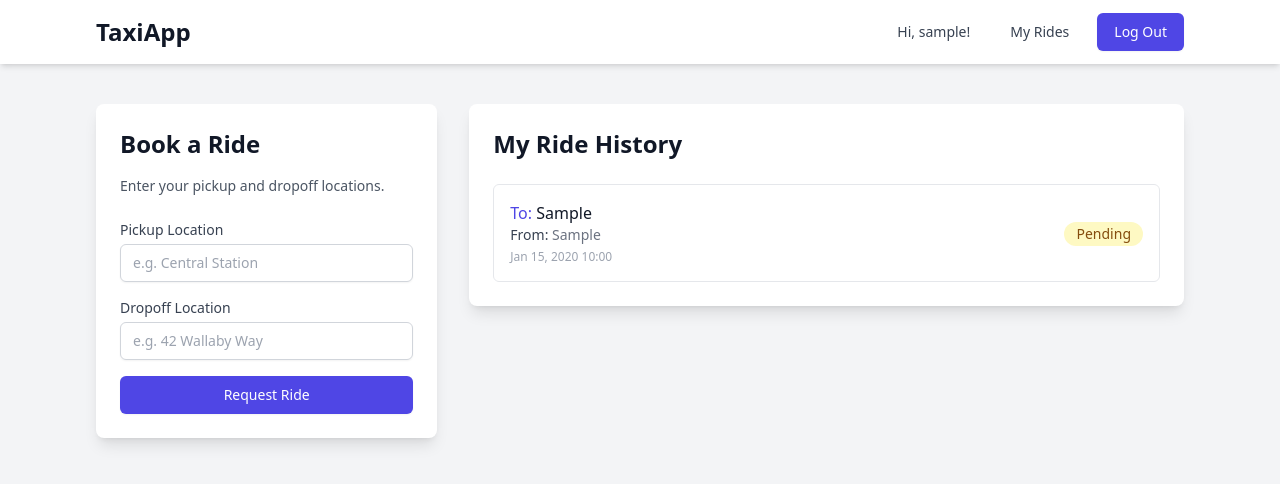
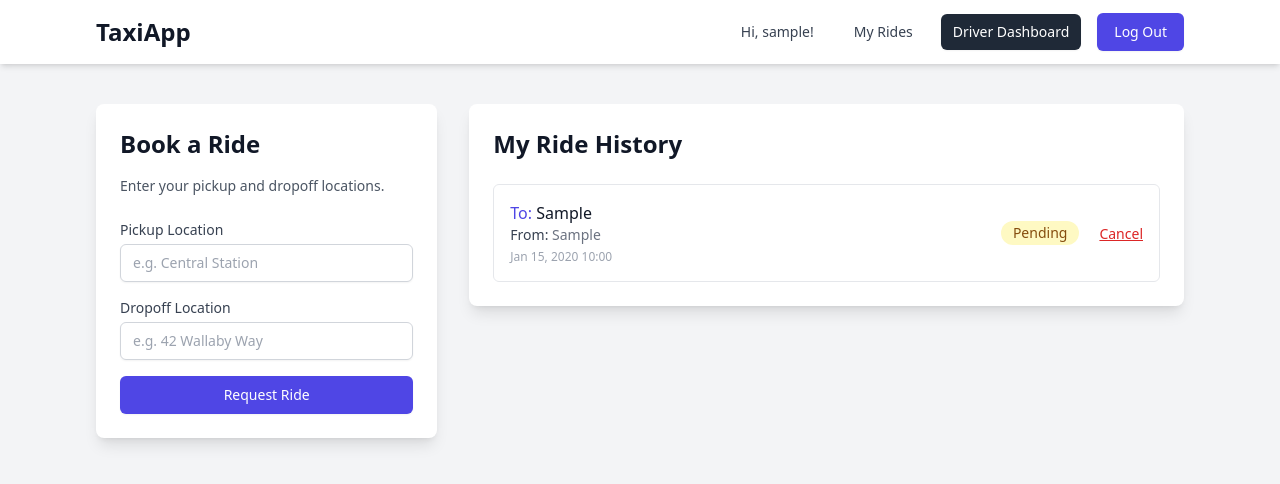
Before and after one commit to mayurkhedekar65/Taxi-Booking-System, a Django app: page / in a window 1280 px wide. Shown: the top 484 px of the page. Run offline with Django 5.2, Linux system fonts and the light colour scheme; a user stored in the database is signed in; tables that the repository leaves empty hold one stand-in row (values such as "Sample post"); some libraries are stand-ins or nearby versions.

Commit message:
my commit

```diff
--- a/TaxiBooking/TaxiBooking/settings.py
+++ b/TaxiBooking/TaxiBooking/settings.py
@@ -78,7 +78,7 @@ WSGI_APPLICATION = 'TaxiBooking.wsgi.application'
 DATABASES = {
     'default': {
         'ENGINE': 'django.db.backends.mysql',
-        'NAME': 'pharmafind',
+        'NAME': 'taxi_db',
         'USER': 'root',
         'PASSWORD': '',
         'HOST':'localhost',
--- a/TaxiBooking/core/templates/RiderDashboard.html
+++ b/TaxiBooking/core/templates/RiderDashboard.html
@@ -45,12 +45,10 @@
                 <h2 class="text-2xl font-bold text-gray-900 mb-6">My Ride History</h2>
 
                 <div class="space-y-4">
-                    <!-- If there are no rides, show a message -->
                     {% if not my_rides %}
                         <p class="text-gray-500 italic">You haven't booked any rides yet.</p>
                     {% endif %}
 
-                    <!-- Loop through the rides from the database -->
                     {% for ride in my_rides %}
                         <div class="p-4 border border-gray-200 rounded-md flex flex-col sm:flex-row items-start sm:items-center justify-between">
                             <div class="mb-2 sm:mb-0">
@@ -64,12 +62,22 @@
                                     {{ ride.created_at|date:"M d, Y H:i" }}
                                 </p>
                             </div>
-                            <div class="text-right">
+
+                            <div class="text-right flex items-center justify-end gap-3">
                                 <!-- Status Badge Logic -->
                                 {% if ride.status == 'Pending' %}
                                     <span class="inline-flex items-center px-3 py-0.5 rounded-full text-sm font-medium bg-yellow-100 text-yellow-800">
                                         Pending
                                     </span>
+
+                                    <!-- NEW: Cancel Button (DELETE) -->
+                                    <form action="{% url 'cancel_ride' ride.id %}" method="POST" onsubmit="return confirm('Are you sure you want to cancel this ride?');">
+                                        {% csrf_token %}
+                                        <button type="submit" class="text-red-600 hover:text-red-800 text-sm font-medium underline ml-2">
+                                            Cancel
+                                        </button>
+                                    </form>
+
                                 {% elif ride.status == 'Accepted' %}
                                     <span class="inline-flex items-center px-3 py-0.5 rounded-full text-sm font-medium bg-blue-100 text-blue-800">
                                         Accepted
--- a/TaxiBooking/core/templates/base.html
+++ b/TaxiBooking/core/templates/base.html
@@ -1,5 +1,4 @@
-<!-- This is your old index.html file, just renamed to base.html -->
-<!-- I have also replaced the tailwind tags with the CDN script -->
+<!-- This is your updated base.html file -->
 <!DOCTYPE html>
 <html lang="en">
 <head>
@@ -17,22 +16,38 @@
             <div class="flex justify-between h-16">
                 <div class="flex">
                     <div class="shrink-0 flex items-center">
+                        <!-- Make the brand a link to the home page -->
                         <a href="{% url 'index' %}" class="text-2xl font-bold text-gray-900">TaxiApp</a>
                     </div>
                 </div>
                 <div class="flex items-center">
+                    <!-- This is the logic we are adding -->
                     {% if user.is_authenticated %}
                         <span class="px-3 py-2 rounded-md text-sm font-medium text-gray-700">
                             Hi, {{ user.username }}!
                         </span>
-                        <a href="#" class="ml-4 px-3 py-2 rounded-md text-sm font-medium text-gray-700 hover:bg-gray-50">My Rides</a>
+
+                        <!-- Standard Rider Link -->
+                        <a href="{% url 'index' %}" class="ml-4 px-3 py-2 rounded-md text-sm font-medium text-gray-700 hover:bg-gray-50">My Rides</a>
+
+                        <!-- NEW: Driver Link (Only shows if user has a driver profile) -->
+                        <!-- We check if the user has a related 'driver' object -->
+                        {% if user.driver %}
+                            <a href="{% url 'driver_dashboard' %}" class="ml-4 px-3 py-2 rounded-md text-sm font-medium text-white bg-gray-800 hover:bg-gray-900 shadow-sm">
+                                Driver Dashboard
+                            </a>
+                        {% endif %}
+
+                        <!-- Logout Button -->
                         <form action="{% url 'logout' %}" method="POST" class="ml-4">
                             {% csrf_token %}
                             <button type="submit" class="inline-flex items-center px-4 py-2 border border-transparent rounded-md shadow-sm text-sm font-medium text-white bg-indigo-600 hover:bg-indigo-700">
                                 Log Out
                             </button>
                         </form>
+
                     {% else %}
+                        <!-- Show these links if the user is LOGGED OUT -->
                         <a href="{% url 'login' %}" class="px-3 py-2 rounded-md text-sm font-medium text-gray-700 hover:bg-gray-50">
                             Log In
                         </a>
--- a/TaxiBooking/core/urls.py
+++ b/TaxiBooking/core/urls.py
@@ -2,12 +2,17 @@ from django.urls import path
 from . import views
 
 urlpatterns = [
-    # --- FIX: This was missing! ---
-    # This defines the URL name 'index' that caused your error
+    # Rider URLs
     path("", views.index, name="index"),
+    path("cancel/<int:ride_id>/", views.cancel_ride, name="cancel_ride"),
 
     # Auth URLs
     path("register/", views.register_view, name="register"),
     path("login/", views.login_view, name="login"),
     path("logout/", views.logout_view, name="logout"),
+
+    # Driver URLs
+    path("driver/", views.driver_dashboard, name="driver_dashboard"),
+    path("accept/<int:ride_id>/", views.accept_ride, name="accept_ride"),
+    path("complete/<int:ride_id>/", views.complete_ride, name="complete_ride"),
 ]
--- a/TaxiBooking/core/views.py
+++ b/TaxiBooking/core/views.py
@@ -2,13 +2,12 @@ from django.shortcuts import render, redirect
 from django.contrib.auth import login, authenticate, logout
 from django.contrib.auth.forms import UserCreationForm, AuthenticationForm
 from django.contrib.auth.decorators import login_required
-from .models import Booking
+from .models import Booking, Driver
 
-# Create your views here.
+# --- RIDER VIEWS ---
 
 @login_required(login_url='login')
 def index(request):
-    # 1. Handle Booking (INSERT)
     if request.method == 'POST':
         pickup = request.POST.get('pickup_location')
         dropoff = request.POST.get('dropoff_location')
@@ -20,9 +19,8 @@ def index(request):
                 dropoff_location=dropoff,
                 status='Pending'
             )
-            return redirect('index') # CORRECT: Use URL name 'index'
+            return redirect('index')
 
-    # 2. Handle History (SELECT)
     my_rides = Booking.objects.filter(rider=request.user).order_by('-created_at')
 
     context = {
@@ -30,13 +28,25 @@ def index(request):
     }
     return render(request, 'RiderDashboard.html', context)
 
+@login_required(login_url='login')
+def cancel_ride(request, ride_id):
+    if request.method == 'POST':
+        try:
+            ride = Booking.objects.get(id=ride_id, rider=request.user)
+            if ride.status == 'Pending':
+                ride.delete()
+        except Booking.DoesNotExist:
+            pass
+    return redirect('index')
+
+# --- AUTH VIEWS ---
+
 def register_view(request):
     if request.method == 'POST':
         form = UserCreationForm(request.POST)
         if form.is_valid():
             user = form.save()
             login(request, user)
-            # CORRECT: Redirect to the URL name 'index', NOT 'login.html'
             return redirect('index')
     else:
         form = UserCreationForm()
@@ -52,7 +62,6 @@ def login_view(request):
             user = authenticate(username=username, password=password)
             if user is not None:
                 login(request, user)
-                # CORRECT: Redirect to the URL name 'index', NOT 'RiderDashboard.html'
                 return redirect('index')
     else:
         form = AuthenticationForm()
@@ -61,4 +70,59 @@ def login_view(request):
 
 def logout_view(request):
     logout(request)
-    return redirect('login') # This was already correct
+    return redirect('login')
+
+# --- DRIVER VIEWS ---
+
+@login_required(login_url='login')
+def driver_dashboard(request):
+    # Check if user is a driver
+    try:
+        driver_profile = request.user.driver
+    except Driver.DoesNotExist:
+        return redirect('index')
+
+    # Available jobs (Pending, no driver)
+    available_rides = Booking.objects.filter(status='Pending', driver=None).order_by('-created_at')
+
+    # My active jobs (Accepted by me)
+    my_accepted_rides = Booking.objects.filter(driver=driver_profile, status='Accepted').order_by('-updated_at')
+
+    context = {
+        'available_rides': available_rides,
+        'my_accepted_rides': my_accepted_rides
+    }
+    return render(request, 'DriverDashboard.html', context)
+
+@login_required(login_url='login')
+def accept_ride(request, ride_id):
+    if request.method == 'POST':
+        try:
+            driver_profile = request.user.driver
+            ride = Booking.objects.get(id=ride_id)
+
+            if ride.status == 'Pending':
+                ride.driver = driver_profile
+                ride.status = 'Accepted'
+                ride.save()
+
+        except (Driver.DoesNotExist, Booking.DoesNotExist):
+            pass
+
+    return redirect('driver_dashboard')
+
+@login_required(login_url='login')
+def complete_ride(request, ride_id):
+    if request.method == 'POST':
+        try:
+            driver_profile = request.user.driver
+            ride = Booking.objects.get(id=ride_id)
+
+            if ride.driver == driver_profile and ride.status == 'Accepted':
+                ride.status = 'Completed'
+                ride.save()
+
+        except (Driver.DoesNotExist, Booking.DoesNotExist):
+            pass
+
+    return redirect('driver_dashboard')
```
